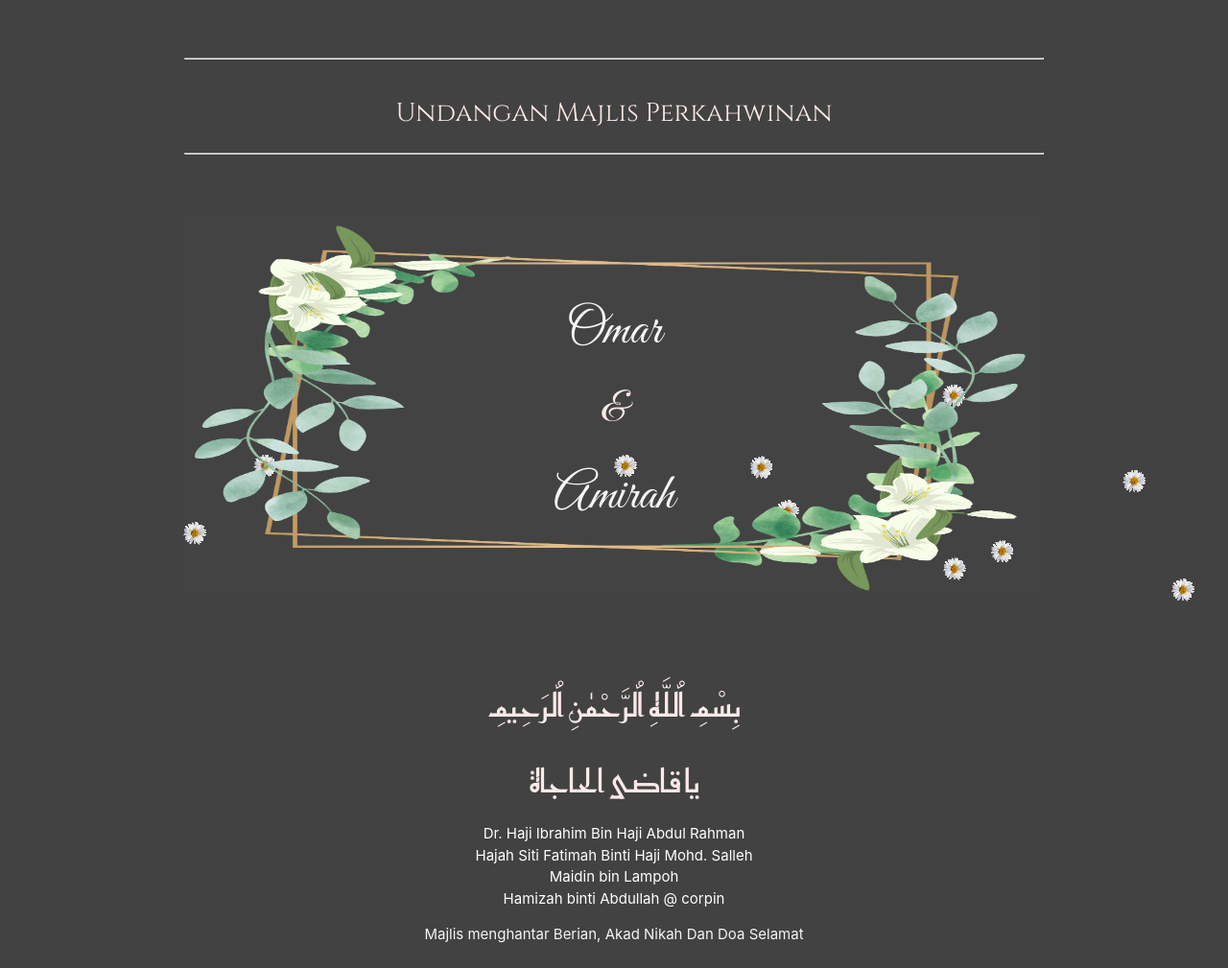
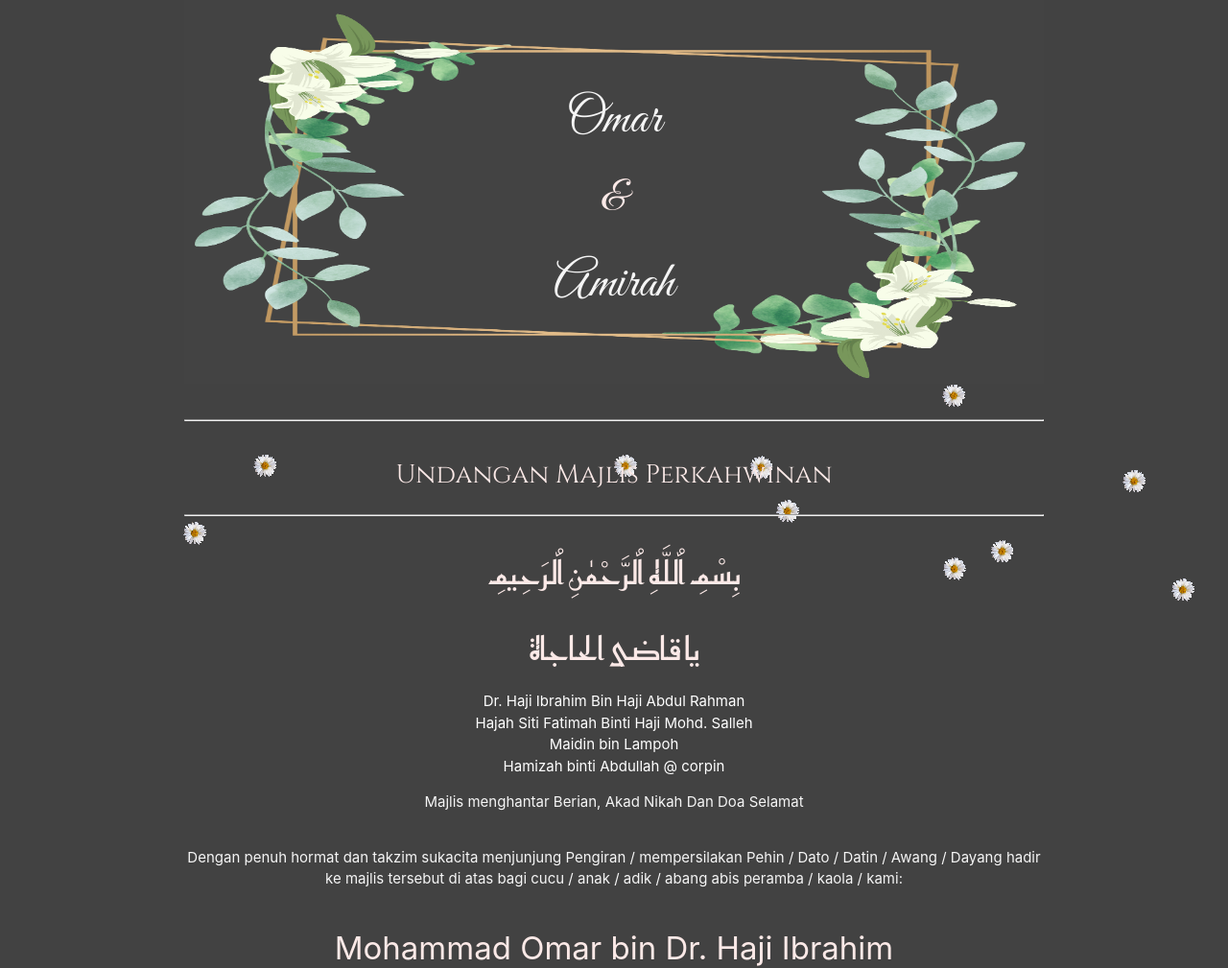
Before and after one commit to LordSayur/kad-jemputan, a website built with webpack: page src/index.html in a window 1280 px wide. Shown: the top 1009 px of the page at 96% size. Built offline with nearby package versions, Linux system fonts and the light colour scheme.

Commit message:
Move hajat-title section below omar-amirah section

```diff
--- a/src/index.html
+++ b/src/index.html
@@ -18,14 +18,7 @@
   <div id="draw"></div>
   <div id="kad" class="cover">
     <div class="container">
-      <!-- Hajat Title -->
-      <section id="hajat-title" class="center-align">
-        <hr>
-        <h1>Undangan Majlis Perkahwinan</h1>
-        <hr>
-      </section>
       <!-- Omar & Amirah -->
-
       <section id="omar-amirah" class="row center-align">
         <img class="border" src="./assets/flower.png" alt="flowers">
         <div class="text">
@@ -33,6 +26,13 @@
           <h3 id="and">&</h3>
           <h2 id="Amirah">Amirah</h2>
         </div>
+      </section>
+
+      <!-- Hajat Title -->
+      <section id="hajat-title" class="center-align">
+        <hr>
+        <h1>Undangan Majlis Perkahwinan</h1>
+        <hr>
       </section>
 
       <!-- Al Qadhi -->
--- a/src/scss/main.scss
+++ b/src/scss/main.scss
@@ -39,7 +39,7 @@ main {
 	position: relative;
 	font-family: $welcomeFont;
 	color: $primaryColor;
-	margin-bottom: 10rem;
+	margin-bottom: 6rem;
 
 	.border {
 		position: absolute;
@@ -55,7 +55,7 @@ main {
 }
 
 #hajat-title {
-	margin: 4rem 0;
+	margin: 0;
 	h1 {
 		font-family: $hajatTitleFont;
 		font-size: 1.8rem;
```
